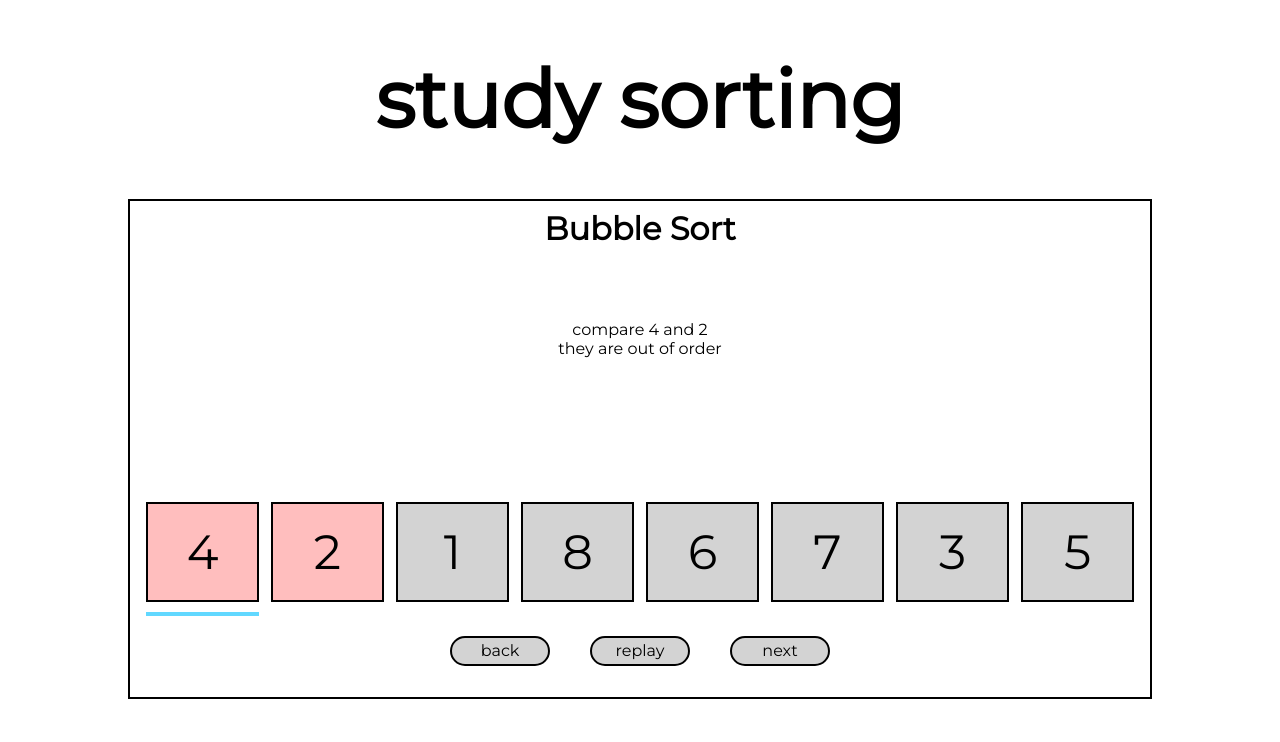
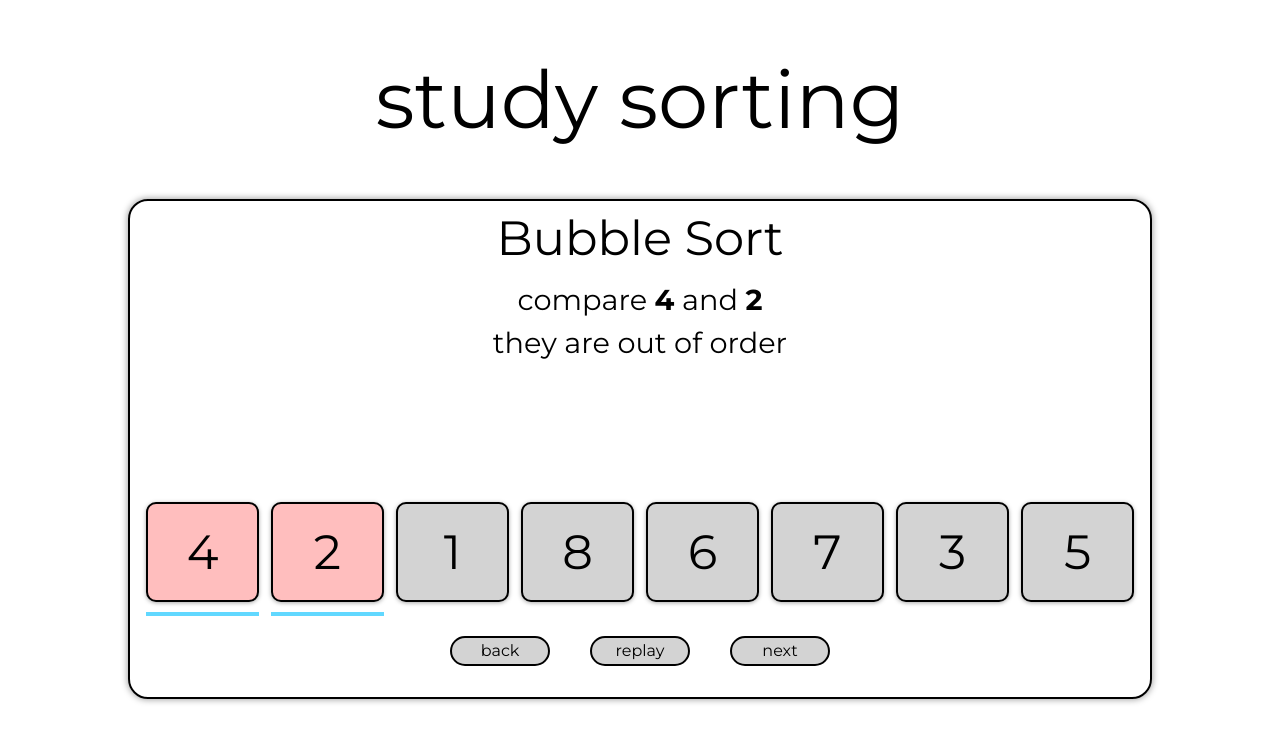
Before and after one commit to dForDeveloper/study-sorting, a React (Create React App) app: page / in a window 1280 px wide. Both pictures are taken after a click on the button "start". Shown: the top 742 px of the page. Built offline with nearby package versions, Linux system fonts and the light colour scheme.

Commit message:
Change styling of Demo component

```diff
--- a/src/components/Demo.js
+++ b/src/components/Demo.js
@@ -64,20 +64,26 @@
     if (action === 'swap') {
       return (
         <div>
-          <p>{boxIds[i]} swaps with {boxIds[i + 1]}</p>
+          <p>
+            <span>{boxIds[i]}</span> swaps with <span>{boxIds[i + 1]}</span>
+          </p>
         </div>
       );
     } else if (action === 'compare' && boxIds[i] < boxIds[i + 1]) {
       return (
         <div>
-          <p>compare {boxIds[i]} and {boxIds[i + 1]}</p>
-          <p>they do not need to swap</p>
+          <p>
+            compare <span>{boxIds[i]}</span> and <span>{boxIds[i + 1]}</span>
+          </p>
+          <p>they are in order</p>
         </div>
       );
     } else if (action === 'compare') {
       return (
         <div>
-          <p>compare {boxIds[i]} and {boxIds[i + 1]}</p>
+          <p>
+            compare <span>{boxIds[i]}</span> and <span>{boxIds[i + 1]}</span>
+          </p>
           <p>they are out of order</p>
         </div>
       );
@@ -100,7 +106,7 @@
         action: '',
         iteration: boxIds.length + 1
       });
-    } else if (iteration >= n && shouldSwap) {
+    } else if ((iteration >= n || action === 'compare') && shouldSwap) {
       this.setState({
         action: 'swap'
       });
@@ -125,10 +131,6 @@
         boxIds: newBoxIds,
         i: i + 1
       });
-    } else if (action === 'compare' && shouldSwap) {
-      this.setState({
-        action: 'swap'
-      });
     } else {
       this.setState({
         i: i + 1
@@ -150,11 +152,11 @@
     return (
       <section className="Demo">
         <h2 className="Demo--h2">Bubble Sort</h2>
-        <div>{explanation}</div>
+        <div className="explanation">{explanation}</div>
         <div className="algorithm">
           {randomBoxes}
           {this.state.boxIds.map((num, index) => {
-            const spanClass = index === this.state.i ?
+            const spanClass = index === this.state.i || index === this.state.i + 1 ?
               'algorithm--span algorithm--span-underline' : 'algorithm--span';
             return <span id={index} className={spanClass} key={num}></span>
           })
--- a/src/styles/_Box.scss
+++ b/src/styles/_Box.scss
@@ -3,6 +3,8 @@
   width: 90%;
   background-color: lightgray;
   border: 2px solid black;
+  border-radius: 10px;
+  box-shadow: 0px 1px 4px 0px darkgrey;
   margin: 0 auto 10px;
   display: grid;
   justify-content: center;
--- a/src/styles/_Buttons.scss
+++ b/src/styles/_Buttons.scss
@@ -0,0 +1,14 @@
+.footer--btn {
+  height: 30px;
+  width: 100px;
+  background-color: lightgray;
+  border: 2px solid black;
+  margin: 0 20px;
+  border-radius: 15px;
+  cursor: pointer;
+  outline: none;
+
+  &:hover {
+    background-color: darkgray;
+  }
+}
--- a/src/styles/_Demo.scss
+++ b/src/styles/_Demo.scss
@@ -1,15 +1,31 @@
 .Demo {
   border: 2px solid black;
+  border-radius: 20px;
+  box-shadow: 0 0 6px 1px darkgrey;
   margin: 0 10%;
   padding: 10px;
   height: 500px;
   display: grid;
-  grid-template-rows: 100px 50px 245px 50px;
+  grid-template-rows: 60px 90px 245px 50px;
   grid-row-gap: 10px;
 }
 
 .Demo--h2 {
-  font-size: 2rem;
+  font-size: 3rem;
+}
+
+.explanation {
+  display: grid;
+  align-content: center;
+
+  p {
+    margin-bottom: 10px;
+    font-size: 1.8rem;
+
+    span {
+      font-weight: 700;
+    }
+  }
 }
 
 .algorithm {
@@ -26,13 +42,3 @@
 .algorithm--span-underline {
   border-top: 4px solid $compare-blue;
 }
-
-.footer--btn {
-  height: 30px;
-  width: 100px;
-  background-color: lightgray;
-  border: 2px solid black;
-  margin: 0 20px;
-  border-radius: 15px;
-  cursor: pointer;
-}
--- a/src/styles/_index.scss
+++ b/src/styles/_index.scss
@@ -5,6 +5,7 @@
   margin: 0;
   padding: 0;
   font-family: 'Montserrat', sans-serif;
+  font-weight: 400;
 }
 
 body {
--- a/src/styles/main.scss
+++ b/src/styles/main.scss
@@ -7,4 +7,4 @@
 @import "Demo";
 @import "Box";
 @import "Buttons";
-@import url('https://fonts.googleapis.com/css?family=Montserrat');
+@import url('https://fonts.googleapis.com/css?family=Montserrat:400,700');
```
